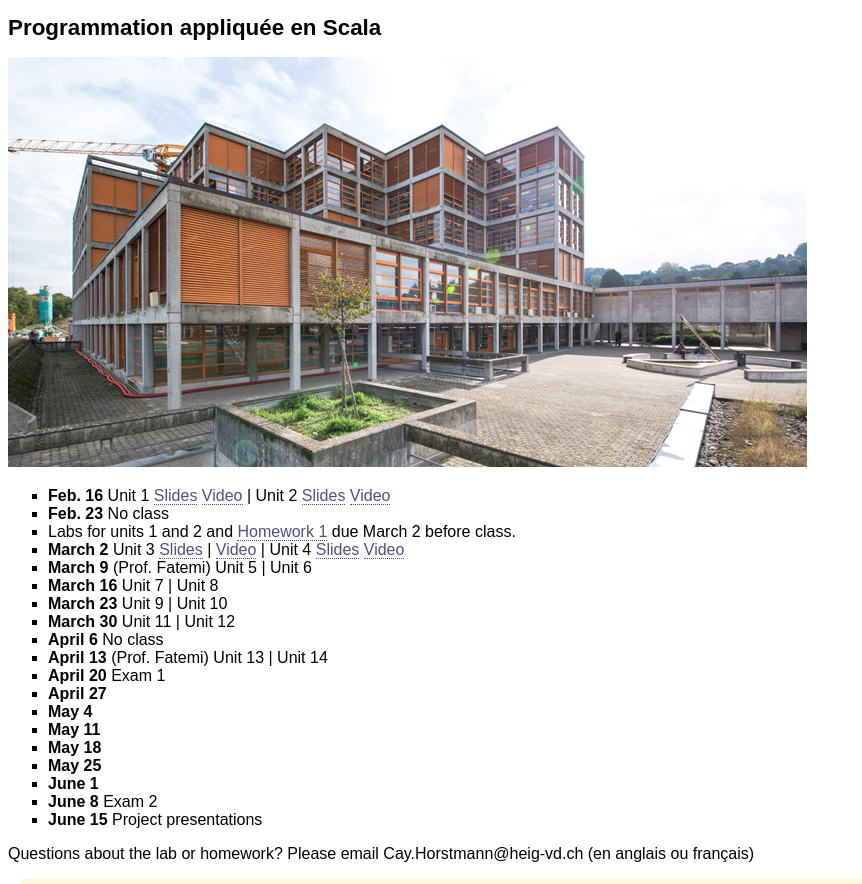
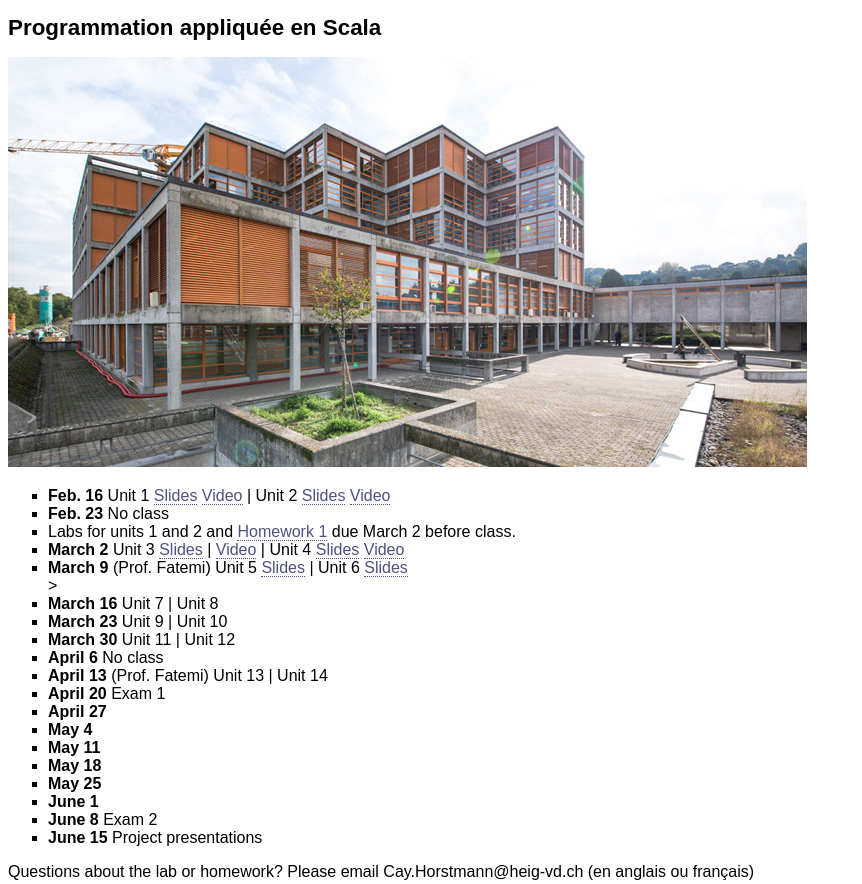
Before and after one commit to cayhorstmann/heigvd-scala-spring2015, a plain HTML site: page index.html in a window 1280 px wide. Shown: the top 884 px of the page, without its empty margins (0-862 px from the left). Drawn offline with Linux system fonts and the light colour scheme.

Commit message:
link to unit 5 and 6

```diff
--- a/index.html
+++ b/index.html
@@ -15,7 +15,7 @@
     <li><strong>Feb. 23</strong> No class</li>
     <li>Labs for units 1 and 2 and <a href='unit2/#%2816%29'>Homework 1</a> due March 2 before class.</li>
     <li><strong>March 2</strong> Unit 3 <a href='unit3/index.html'>Slides</a>  | <a href='http://youtu.be/TZ45Hse7fUY'>Video</a> | Unit 4 <a href='unit4/index.html'>Slides</a> <a href='http://youtu.be/Dz2R6vPoKME'>Video</a></li>
-    <li><strong>March 9</strong> (Prof. Fatemi) Unit 5 <!--<a href='unit5/index.html'>Slides</a> -->| Unit 6 <!--<a href='unit6/index.html'>Slides</a></li> -->
+    <li><strong>March 9</strong> (Prof. Fatemi) Unit 5 <a href='unit5/index.html'>Slides</a> | Unit 6 <a href='unit6/index.html'>Slides</a></li> >
     <li><strong>March 16</strong> Unit 7 | Unit 8 <!-- OO1 --></li>
     <li><strong>March 23</strong> Unit 9 | Unit 10 <!-- OO2 --></li>
     <li><strong>March 30</strong> Unit 11 | Unit 12 <!-- T --></li>
```
